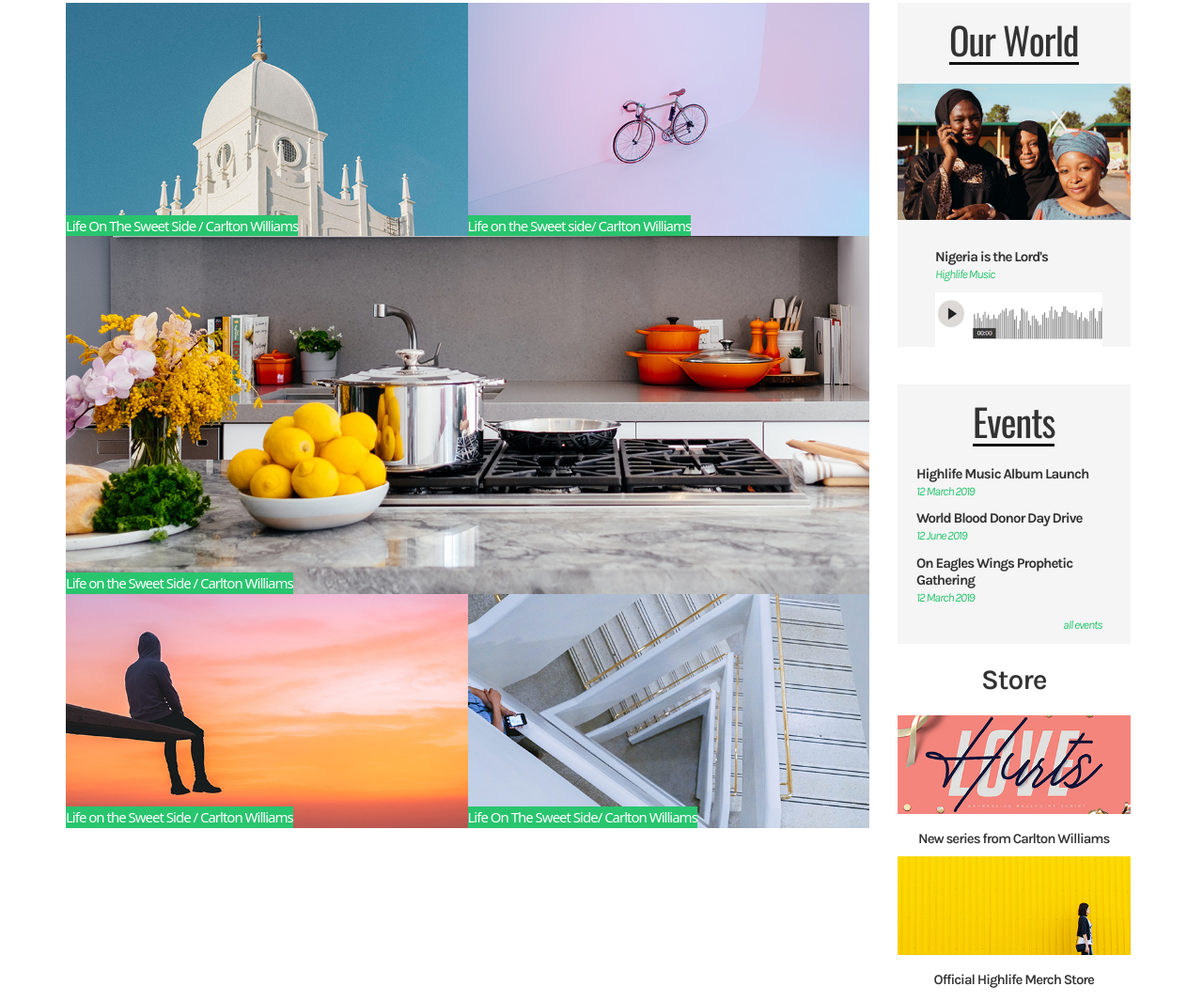
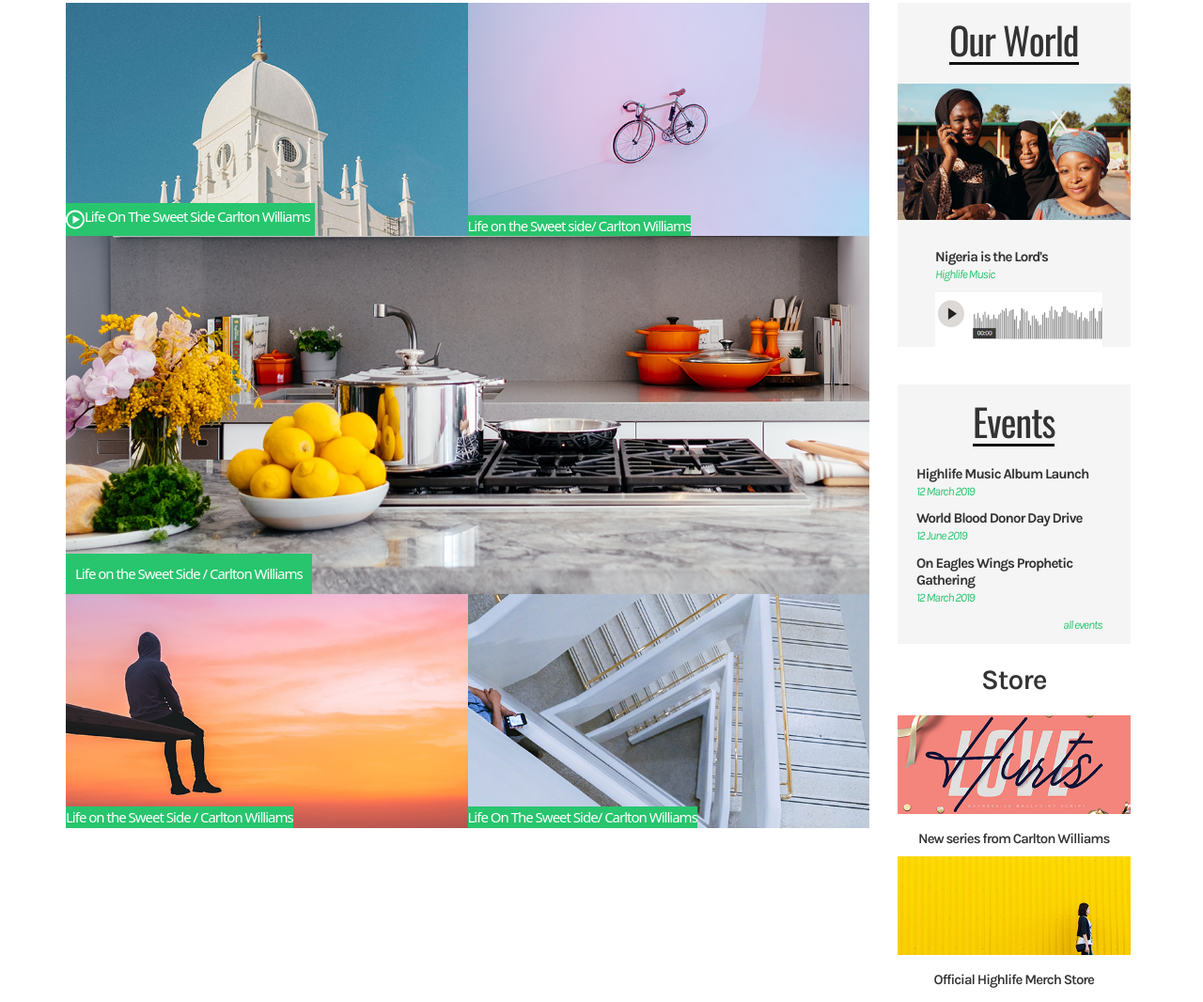
Before and after one commit to damaris001/highlife-project, a website: page highlifetv.html in a window 1280 px wide. Shown: the part 632-1698 px from the top of the page at 94% size. Drawn offline with nearby package versions, Linux system fonts and the light colour scheme; a web font is replaced by a local one.

Commit message:
Commit
Added changes

```diff
--- a/highlifetv.html
+++ b/highlifetv.html
@@ -122,13 +122,20 @@
               <div class="col-sm-6 p-0 m-0 ">
               <div class="d-flex">
              <img src="img/categories-1.png" alt="" class=" img-fluid" />
-                                    <p class="position-absolute high-text  text-white align-self-end m-0">Life On The Sweet Side / Carlton Williams</p>
+            <div class="position-absolute high-text  d-flex text-white align-self-end m-0">
+            <img src="img/SVG/play.svg" class="play-icon d-flex" alt="">
+            <p class="pt-1 pe-2">Life On The Sweet Side <span>Carlton Williams</span> </p>
                 </div>
                 </div>
+                 </div>
+
                             <div class="col-sm-6 p-0 m-0">
                                 <div class="d-flex">
                                 <img src="img/categories-2.png" alt="" class=" img-fluid" />
-                                <p class="position-absolute  high-text text-white align-self-end m-0">Life on the Sweet side/ Carlton Williams</p>
+                                <div class="position-absolute  high-text text-white align-self-end m-0">
+                                    <p class="p-0 m-0">Life on the Sweet side/ Carlton Williams</p>
+                                </div>
+
                             </div>
                         </div>
                         </div>
@@ -137,7 +144,10 @@
                             <div class="col-12 p-0 m-0">
                                 <div class="d-flex">
                                 <img src="img/categories-3.png" alt="" class="img-fluid" />
-                                <p class="position-absolute high-text text-white align-self-end m-0">Life on the Sweet Side / Carlton Williams</p>
+                                <div class="position-absolute  high-text text-white align-self-end m-0 ">
+                                    <p class="m-0 p-3">Life on the Sweet Side / Carlton Williams</p>
+                                </div>
+
                             </div>
                         </div>
                     </div>
@@ -146,13 +156,18 @@
                             <div class="col-sm-6 p-0 m-0">
                                 <div class="d-flex">
                                 <img src="img/categories-4.png" alt="" class="img-fluid" />
-                                <p class="position-absolute high-text text-white align-self-end m-0"> Life on the Sweet Side / Carlton Williams</p>
+                                <div class="position-absolute high-text text-white align-self-end m-0">
+                                    <p class="p-0 m-0"> Life on the Sweet Side / Carlton Williams</p>
+                                </div>
                             </div>
                         </div>
                             <div class="col-sm-6 p-0 m-0">
                                 <div class="d-flex">
                                 <img src="img/categories-5.png" alt="" class="img-fluid" />
-                                <p class="position-absolute high-text text-white align-self-end m-0">Life On The Sweet Side/ Carlton Williams</p>
+                                <div class="position-absolute high-text text-white align-self-end m-0">
+                                    <p class="p-0 m-0">Life On The Sweet Side/ Carlton Williams</p>
+                                </div>
+
                             </div>
                         </div>
                         </div>
--- a/sass/modules/_sections.scss
+++ b/sass/modules/_sections.scss
@@ -213,6 +213,11 @@ section {
       .high-text{
         background-color: $mid-green;
       }
+      .play-icon {
+        width:2rem;
+        filter: invert(100%) sepia(0%) saturate(0%) hue-rotate(298deg) brightness(103%) contrast(104%);
 
+
+      }
   }
 }
```
Also changed, not shown: css/style.css. Lines whose indentation alone changed are shown as unchanged.
